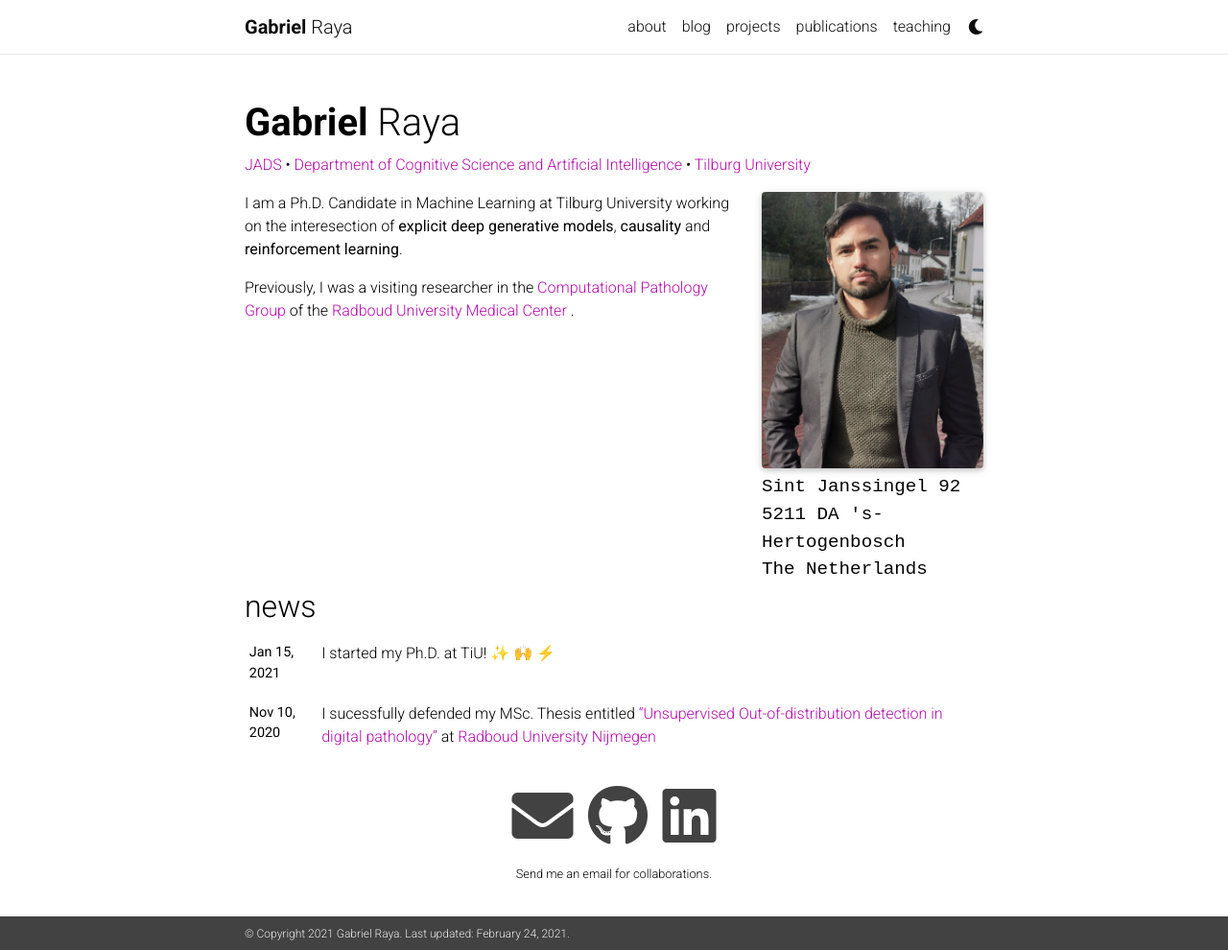
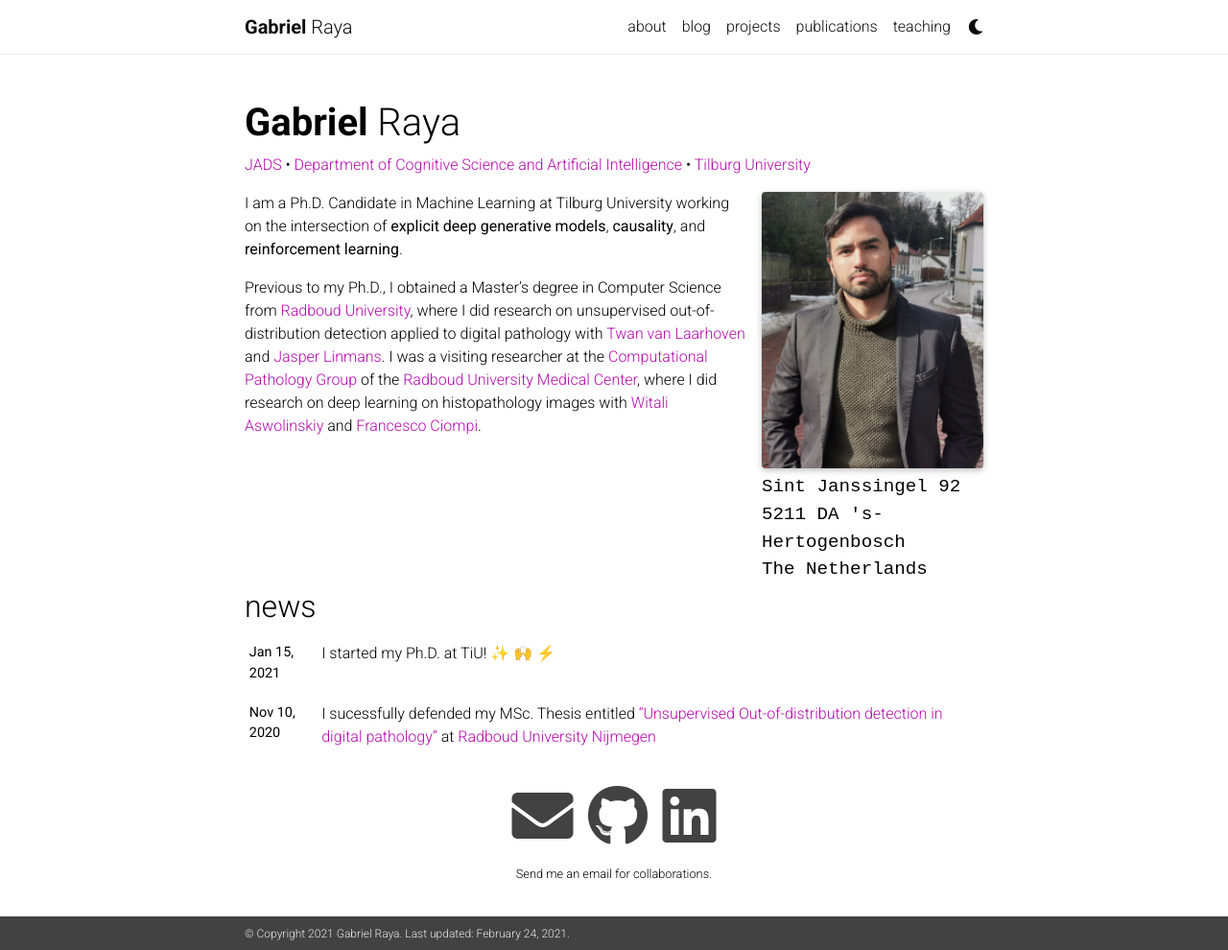
Before and after one commit to gabrielraya/gabrielraya.github.io, a Jekyll site: the page built from _pages/about.md, in a window 1280 px wide and 990 px high. Shown: the whole window at 96% size. Built offline with Jekyll 4.4.1, drawn with Linux system fonts in a browser that asks for light colours; nearby versions of some CDN libraries; emoji names are drawn with the system emoji font; a style sheet for code colours, icons or effects is not loaded.

Commit message:
update about me info

```diff
--- a/_pages/about.md
+++ b/_pages/about.md
@@ -17,6 +17,8 @@ selected_papers: false # includes a list of papers marked as "selected={true}"
 social: true  # includes social icons at the bottom of the page
 ---
 
-I am a Ph.D. Candidate in Machine Learning at Tilburg University working on the interesection of <b>explicit deep generative models</b>, <b>causality</b> and <b>reinforcement learning</b>.
+I am a Ph.D. Candidate in Machine Learning at Tilburg University working on the intersection of <b>explicit deep generative models</b>, <b>causality</b>, and <b>reinforcement learning</b>.
 
-Previously, I was a visiting researcher in the <a href="https://www.computationalpathologygroup.eu/">Computational Pathology Group</a> of the <a href="https://www.radboudumc.nl/patientenzorg">Radboud University Medical Center</a> .
+Previous to my Ph.D., I obtained a Master's degree in Computer Science from <a href="https://www.ru.nl/english/">Radboud University</a>, where I did research on unsupervised out-of-distribution detection applied to digital pathology with <a href="https://www.twanvl.nl/">Twan van Laarhoven</a>  and
+<a href="https://www.computationalpathologygroup.eu/members/jasper-linmans/">Jasper Linmans</a>.
+I was a visiting researcher at the <a href="https://www.computationalpathologygroup.eu/">Computational Pathology Group</a> of the <a href="https://www.radboudumc.nl/patientenzorg">Radboud University Medical Center</a>, where I did research on deep learning on histopathology images with <a href="https://www.computationalpathologygroup.eu/members/witali-aswolinskiy/">Witali Aswolinskiy</a> and <a href="https://www.computationalpathologygroup.eu/members/francesco-ciompi/">Francesco Ciompi</a>.
```
